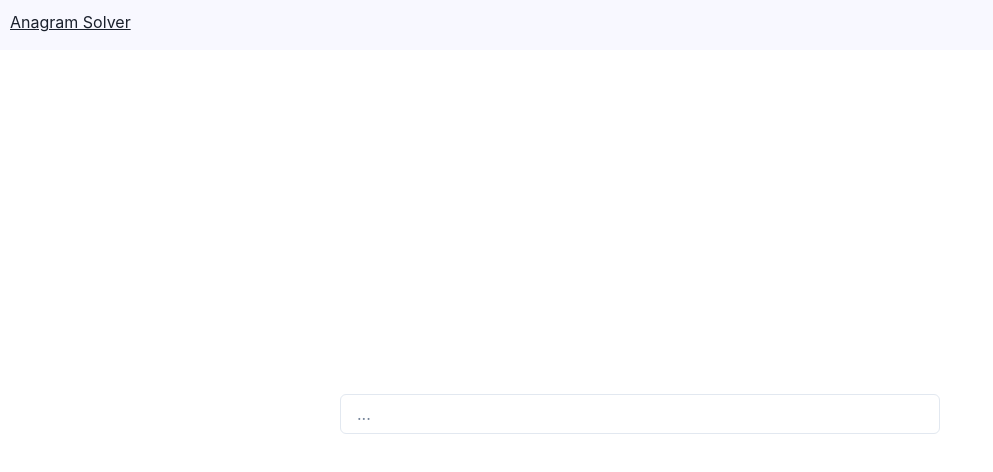
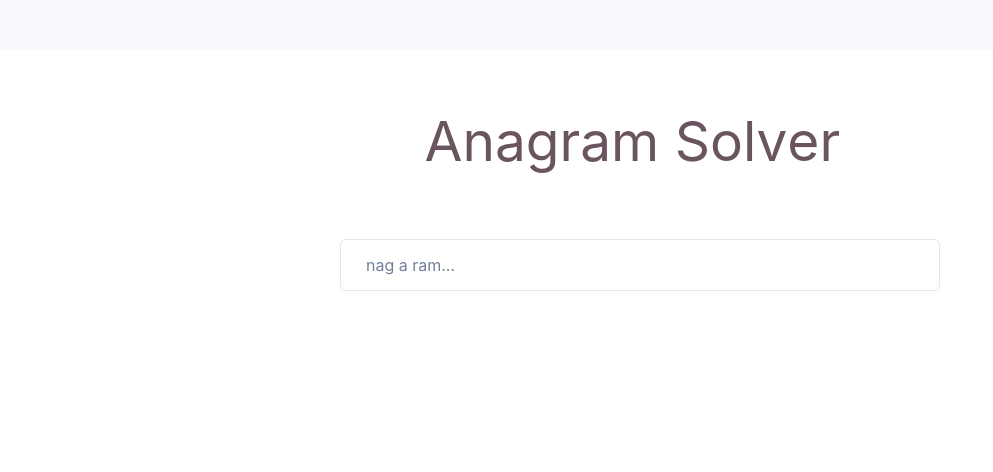
Before and after one commit to tvorova-tvornica/anagram-solver, a React (Create React App) app in the folder src/AnagramSolver/ClientApp/: page / in a window 1280 px wide. Shown: the top 472 px of the page, without its empty margins (0-993 px from the left). Built offline with nearby package versions, Linux system fonts and the light colour scheme.

Commit message:
initial anagram solver ui

```diff
--- a/src/AnagramSolver/ClientApp/package.json
+++ b/src/AnagramSolver/ClientApp/package.json
@@ -6,6 +6,7 @@
         "@testing-library/jest-dom": "^5.17.0",
         "@testing-library/react": "^13.4.0",
         "@testing-library/user-event": "^13.5.0",
+        "@tanstack/react-query": "^4.33.0",
         "@types/jest": "^27.5.2",
         "@types/node": "^16.18.40",
         "@types/react": "^18.2.20",
--- a/src/AnagramSolver/ClientApp/src/components/anagram-solver/AnagramSolver.tsx
+++ b/src/AnagramSolver/ClientApp/src/components/anagram-solver/AnagramSolver.tsx
@@ -1,10 +1,61 @@
-import { Box, Input } from "@chakra-ui/react";
-import { FC } from "react";
+import { Text, Box, Card, CardBody, Input, InputGroup, InputRightElement, Spinner, Flex } from "@chakra-ui/react";
+import { AnimatePresence, motion } from 'framer-motion';
+import { FC, useState } from "react";
+import { useDebounce } from '../../hooks/useDebounce';
+import { AnimatedText } from "../animated-text/AnimatedText";
+import { useResolveAnagramQuery } from './Queries';
 
 export const AnagramSolver: FC<{}> = () => {
+    const [anagram, setAnagram] = useState("");
+    const debouncedAnagram = useDebounce(anagram, 500);
+    const resolveAnagramResult = useResolveAnagramQuery(debouncedAnagram);
+
     return (
-        <Box minW="600px">
-            <Input placeholder="..." />
+        <Box minW={["300px", null, "600px"]} minH="500px" mb="10%">
+            <AnimatedText m="auto" w="fit-content" fontSize={["40px", null, "55px"]} as="h1" text="Anagram Solver" />
+            <Box as={motion.div}
+                animate={{ y: 35 }}
+                transition={{ delay: "1" }}
+            >
+                <InputGroup>
+                    <Input value={anagram} onChange={(event) => setAnagram(event.target.value)} padding="25px" placeholder="nag a ram..." />
+                    <InputRightElement>
+                        {resolveAnagramResult.isFetching && (
+                            <Spinner mt="10px" />
+                        )}
+                    </InputRightElement>
+                </InputGroup>
+            </Box>
+
+            <Flex direction="column" mt="50px">
+                <AnimatePresence>
+                    {resolveAnagramResult.data?.length && resolveAnagramResult.data.map((resultTitle) => (
+                        <Card
+                            initial={{ x: 50 }}
+                            animate={{ x: 0 }}
+                            exit={{ opacity: 0 }}
+                            key={resultTitle} as={motion.div}
+                        >
+                            <CardBody>
+                                <Text>{resultTitle}</Text>
+                            </CardBody>
+                        </Card>
+                    ))}
+                    {resolveAnagramResult.data && !resolveAnagramResult.data.length && (
+                        <Card
+                            animate={{ opacity: 1 }}
+                            exit={{ opacity: 0 }}
+                            key="not-found"
+                            as={motion.div}
+                        >
+                            <CardBody>
+                                <Text color="red.500">We can't solve this one</Text>
+                            </CardBody>
+                        </Card>
+                    )}
+                </AnimatePresence>
+
+            </Flex>
         </Box>
     );
 };
--- /dev/null
+++ b/src/AnagramSolver/ClientApp/src/components/anagram-solver/Queries.ts
@@ -0,0 +1,10 @@
+import { useQuery } from "@tanstack/react-query";
+
+export const useResolveAnagramQuery = (anagram: string) => useQuery({
+    queryKey: ['resolve-anagram', anagram],
+    enabled: !!anagram,
+    queryFn: async () => {
+        const response = await fetch(`/celebrity/resolve-anagram?anagram=${anagram}`);
+        return (await response.json()) as string[];
+    }
+})
--- /dev/null
+++ b/src/AnagramSolver/ClientApp/src/components/animated-text/AnimatedText.tsx
@@ -0,0 +1,59 @@
+import { Box, BoxProps } from "@chakra-ui/react";
+import { motion } from "framer-motion";
+import { FC } from "react";
+
+type AnimatedTextProps = {
+    text: string;
+    as: keyof Pick<typeof motion, 'a' | 'div' | 'span' | 'h1' | 'h2'>;
+} & Omit<BoxProps, 'as'>;
+
+export const AnimatedText: FC<AnimatedTextProps> = ({ as, text, ...styleProps }) => {
+    const words = text.split(" ").map(word => [...word.split(""), "\u00A0"]);
+
+    return (
+        <Box as={motion.div} initial="hidden" animate="visible" variants={{
+            visible: {
+                transition: {
+                    staggerChildren: 0.025
+                }
+            }
+        }}>
+            <Box as={motion[as]} {...styleProps}>
+                {words.map((word, index) => {
+                    return (
+                        <Box key={index} display="inline-block">
+                            {word.flat().map((element, index) => {
+                                return (
+                                    <Box as="span"
+                                        display="inline-block"
+                                        overflow="hidden"
+                                        key={index}
+                                    >
+                                        <Box as={motion.span}
+                                            display="inline-block"
+                                            variants={{
+                                                hidden: {
+                                                    y: "200%",
+                                                    color: "#0055FF",
+                                                    transition: { ease: [0.455, 0.03, 0.515, 0.955], duration: 0.85 }
+                                                },
+                                                visible: {
+                                                    y: 0,
+                                                    color: "#69545f",
+                                                    transition: { ease: [0.455, 0.03, 0.515, 0.955], duration: 0.75 }
+                                                }
+                                            }}
+                                        >
+                                            {element}
+                                        </Box>
+                                    </Box>
+                                );
+                            })}
+                        </Box>
+                    );
+                })}
+            </Box>
+        </Box>
+
+    );
+};
--- a/src/AnagramSolver/ClientApp/src/components/site-layout/navbar/Navbar.tsx
+++ b/src/AnagramSolver/ClientApp/src/components/site-layout/navbar/Navbar.tsx
@@ -5,7 +5,7 @@ export const Navbar = () => {
     return (
         <Box w="100%" minHeight="50px" background="ghostwhite">
             <Stack direction="row">
-                <NavbarLink title="Anagram Solver" path="/" />
+                {false && <NavbarLink title="Anagram Solver" path="/" />}
             </Stack>
         </Box>
     );
--- /dev/null
+++ b/src/AnagramSolver/ClientApp/src/hooks/useDebounce.ts
@@ -0,0 +1,17 @@
+import { useState, useEffect } from 'react';
+
+export function useDebounce<T>(value: T, milliSeconds: number): T {
+    const [debouncedValue, setDebouncedValue] = useState(value);
+
+    useEffect(() => {
+        const timer = setTimeout(() => {
+            setDebouncedValue(value);
+        }, milliSeconds);
+
+        return () => {
+            clearTimeout(timer);
+        };
+    }, [value, milliSeconds]);
+
+    return debouncedValue;
+}
--- a/src/AnagramSolver/ClientApp/src/index.tsx
+++ b/src/AnagramSolver/ClientApp/src/index.tsx
@@ -1,4 +1,8 @@
 import { ChakraProvider } from "@chakra-ui/react";
+import {
+    QueryClient,
+    QueryClientProvider
+} from '@tanstack/react-query';
 import React from "react";
 import ReactDOM from "react-dom/client";
 import { BrowserRouter, Route, Routes } from "react-router-dom";
@@ -6,12 +10,22 @@ import { SiteLayout } from "./components/site-layout";
 import { Home } from "./pages/Home";
 import reportWebVitals from "./reportWebVitals";
 
+const queryClient = new QueryClient({
+    defaultOptions: {
+        queries: {
+            refetchOnMount: false,
+            refetchOnWindowFocus: false,
+        }
+    }
+});
+
 const root = ReactDOM.createRoot(
     document.getElementById("root") as HTMLElement
 );
 
 root.render(
     <React.StrictMode>
+        <QueryClientProvider client={queryClient}>
             <ChakraProvider>
                 <BrowserRouter>
                     <SiteLayout>
@@ -21,6 +35,7 @@ root.render(
                     </SiteLayout>
                 </BrowserRouter>
             </ChakraProvider>
+        </QueryClientProvider>
     </React.StrictMode>
 );
 
```
Also changed, not shown: 1 other file (tests, documents, lock files or other folders). Lines whose indentation alone changed are shown as unchanged.
